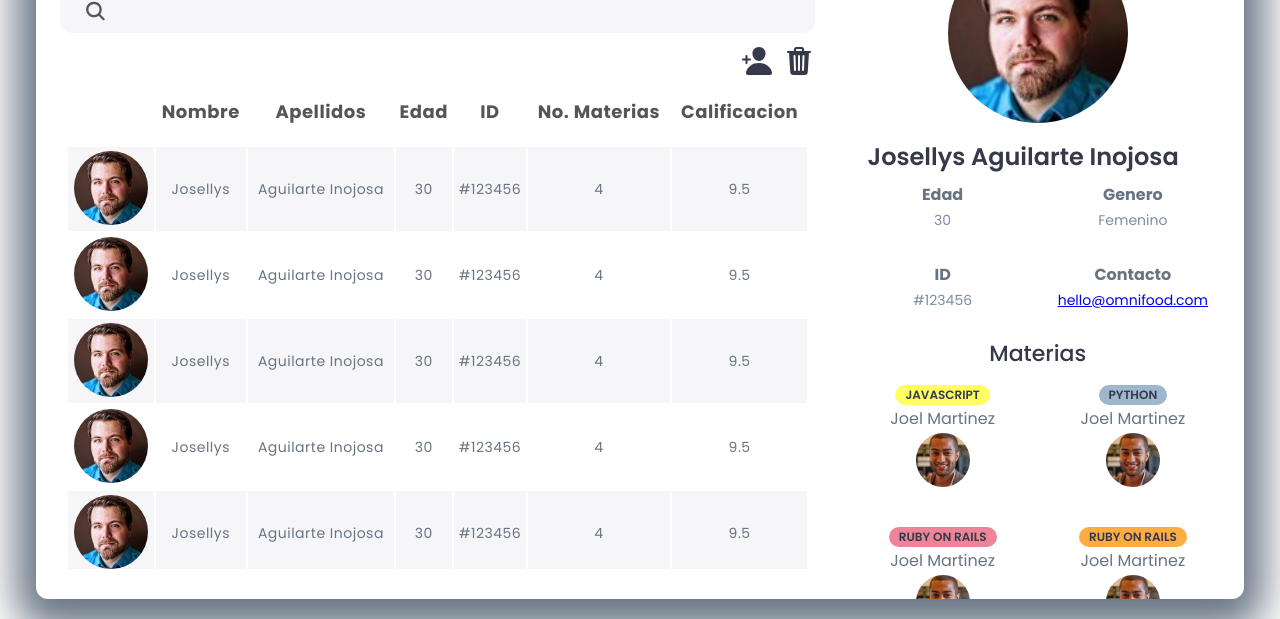
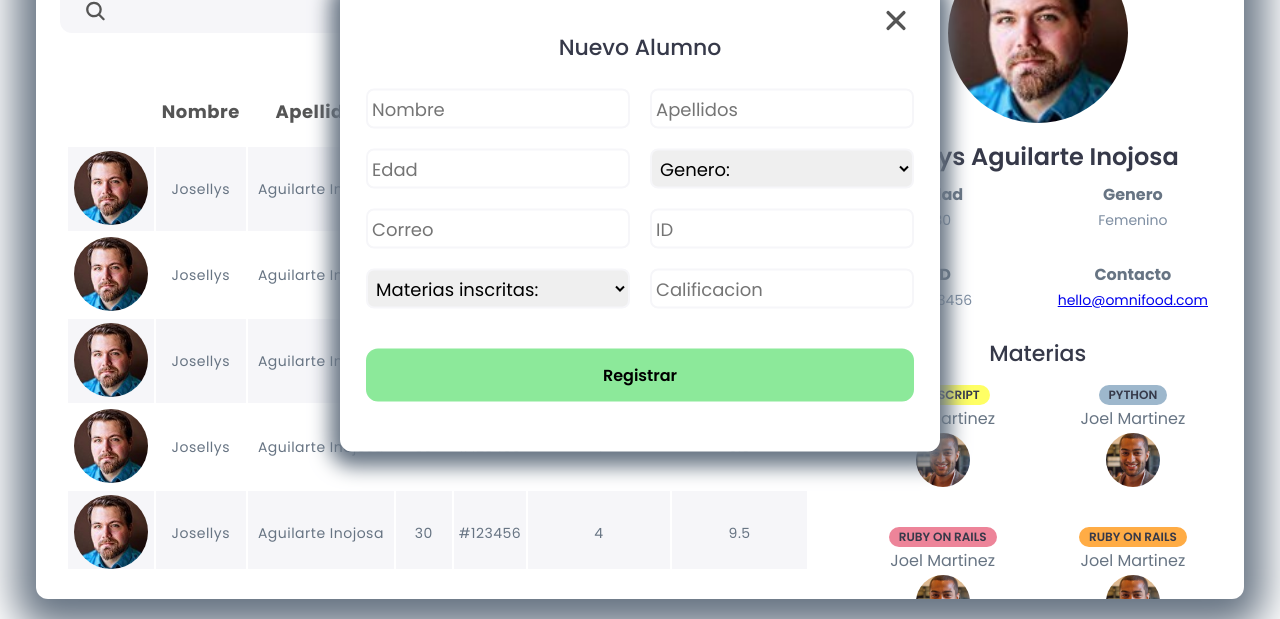
Before and after one commit to romtega/school-dashboard, a plain HTML site: page index.html in a window 1280 px wide. Shown: the part 181-800 px from the top of the page. Drawn offline with nearby package versions, Linux system fonts and the light colour scheme.

Commit message:
new student form created

```diff
--- a/css/general.css
+++ b/css/general.css
@@ -31,6 +31,7 @@
   --border-radius-2: 1.2rem;
 
   --box-shadow: 0rem 1rem 4rem 2rem var(--color-dark-variant);
+  --box-shadow-1: 0rem 0.5rem 2rem 1rem var(--color-dark-variant);
 }
 
 * {
@@ -54,6 +55,7 @@ body {
   font-weight: 400;
   color: #555;
   overflow: hidden;
+  position: relative;
 }
 
 main {
@@ -96,8 +98,7 @@ img {
 .btn,
 .btn:link,
 .btn:visited {
-  display: inline-block;
-  padding: 1.4rem 2.8rem;
+  /* display: inline-block; */
   border-radius: var(--border-radius-2);
   text-decoration: none;
   font-family: inherit;
@@ -108,7 +109,21 @@ img {
 }
 
 .btn-logout {
+  padding: 1.4rem 3.6rem;
   background-color: var(--color-secondary);
+}
+
+.btn-new {
+  padding: 1.4rem 4.8rem;
+  background-color: var(--color-secondary);
+  width: 100%;
+  margin-top: 2rem;
+  font-size: 1.6rem;
+}
+
+.btn-new:hover,
+.btn-new:active {
+  background-color: var(--color-primary);
 }
 
 .btn-logout:hover,
--- a/css/style.css
+++ b/css/style.css
@@ -217,6 +217,74 @@
   justify-content: end;
 }
 
+/************** NEW STUDENT ***************/
+
+.section-form {
+  position: absolute;
+  top: 50%;
+  left: 50%;
+  transform: translate(-50%, -50%);
+  width: 600px;
+  background-color: var(--color-white);
+  border-radius: var(--border-radius-2);
+  box-shadow: var(--box-shadow-1);
+  border: 2px solid var(--color-white);
+}
+
+.form-card {
+  position: relative;
+  display: flex;
+  flex-direction: column;
+  align-items: center;
+  justify-content: center;
+  gap: 3rem;
+  padding: 4.8rem 2.4rem;
+}
+
+.close-icon {
+  position: absolute;
+  top: 3%;
+  right: 4%;
+  width: 3.6rem;
+  height: 3.6rem;
+}
+
+.form-new {
+  display: flex;
+  flex-direction: column;
+  align-items: center;
+  justify-content: center;
+  gap: 2rem;
+  width: 100%;
+}
+
+.form-inputs {
+  display: flex;
+  align-items: center;
+  justify-content: center;
+  gap: 2rem;
+  width: 100%;
+}
+
+.form-inputs input,
+.form-inputs select {
+  border: 2px solid var(--color-background);
+  padding: 0.4rem;
+  font-size: 1.8rem;
+  border-radius: 8px;
+  transition: all 0.3s;
+  width: 100%;
+  height: 4rem;
+  font-family: inherit;
+}
+
+.form-inputs input:hover,
+.form-inputs select:hover {
+  border: 2px solid var(--color-info-dark);
+}
+
+/************** FOOTER ***************/
+
 .footer {
   text-align: center;
 }
--- a/index.html
+++ b/index.html
@@ -52,7 +52,7 @@
               ></a>
             </div>
             <div class="table-container">
-              <table>
+              <table id="students-container">
                 <thead>
                   <tr>
                     <th></th>
@@ -220,6 +220,83 @@
         </div>
       </section>
     </main>
+
+    <section class="section-form hidden">
+      <div class="form-card">
+        <ion-icon class="close-icon" name="close"></ion-icon>
+        <h3 class="heading-tertiary">Nuevo Alumno</h3>
+        <form class="form-new" id="form-new">
+          <div class="form-inputs">
+            <input
+              type="text"
+              placeholder="Nombre"
+              id="name"
+              name="name"
+              required
+            />
+            <input
+              type="text"
+              placeholder="Apellidos"
+              id="last-name"
+              name="last-name"
+              required
+            />
+          </div>
+          <div class="form-inputs">
+            <input
+              type="number"
+              placeholder="Edad"
+              id="age"
+              name="age"
+              required
+            />
+            <select id="genre" name="genre">
+              <option value="" disabled selected>Genero:</option>
+              <option value="masculino">Masculino</option>
+              <option value="femenino">Femenino</option>
+              <option value="otro">Otro</option>
+            </select>
+          </div>
+          <div class="form-inputs">
+            <input
+              type="email"
+              placeholder="Correo"
+              id="email"
+              name="email"
+              required
+            />
+            <input
+              type="text"
+              minlength="7"
+              placeholder="ID"
+              id="id"
+              name="id"
+              required
+            />
+          </div>
+          <div class="form-inputs">
+            <select id="courses" name="courses">
+              <option value="" disabled selected>Materias inscritas:</option>
+              <option value="javascript">Javascript</option>
+              <option value="python">Python</option>
+              <option value="ruby">Ruby on Rails</option>
+              <option value="swift">Swift</option>
+            </select>
+
+            <input
+              type="number"
+              min="1"
+              max="10"
+              placeholder="Calificacion"
+              id="score"
+              name="score"
+              required
+            />
+          </div>
+          <button class="btn btn-new" id="btn-new">Registrar</button>
+        </form>
+      </div>
+    </section>
     <!-- <footer class="footer">
       <p class="footer-text">
         Hecho por
--- a/js/db.js
+++ b/js/db.js
@@ -1,6 +1,6 @@
 "use strict";
 
-const student = [
+const students = [
   {
     name: "Cesar",
     lastName: "Gutierrez Franco",
--- a/js/script.js
+++ b/js/script.js
@@ -1 +1,25 @@
-console.log("working");
+"use strict";
+
+/************** NEW STUDENT FORM ***************/
+
+const studentForm = document.querySelector("#form-new");
+const studentsContainer = document.querySelector("#students-container");
+const nameInput = studentForm["name"];
+const lastNameInput = studentForm["last-name"];
+const ageInput = studentForm["age"];
+const genreInput = studentForm["genre"];
+const emailInput = studentForm["email"];
+const idInput = studentForm["id"];
+const coursesInput = studentForm["courses"];
+const scoreInput = studentForm["score"];
+
+const addStudent = function (
+  name,
+  lastName,
+  age,
+  genre,
+  email,
+  id,
+  courses,
+  score
+) {};
```
